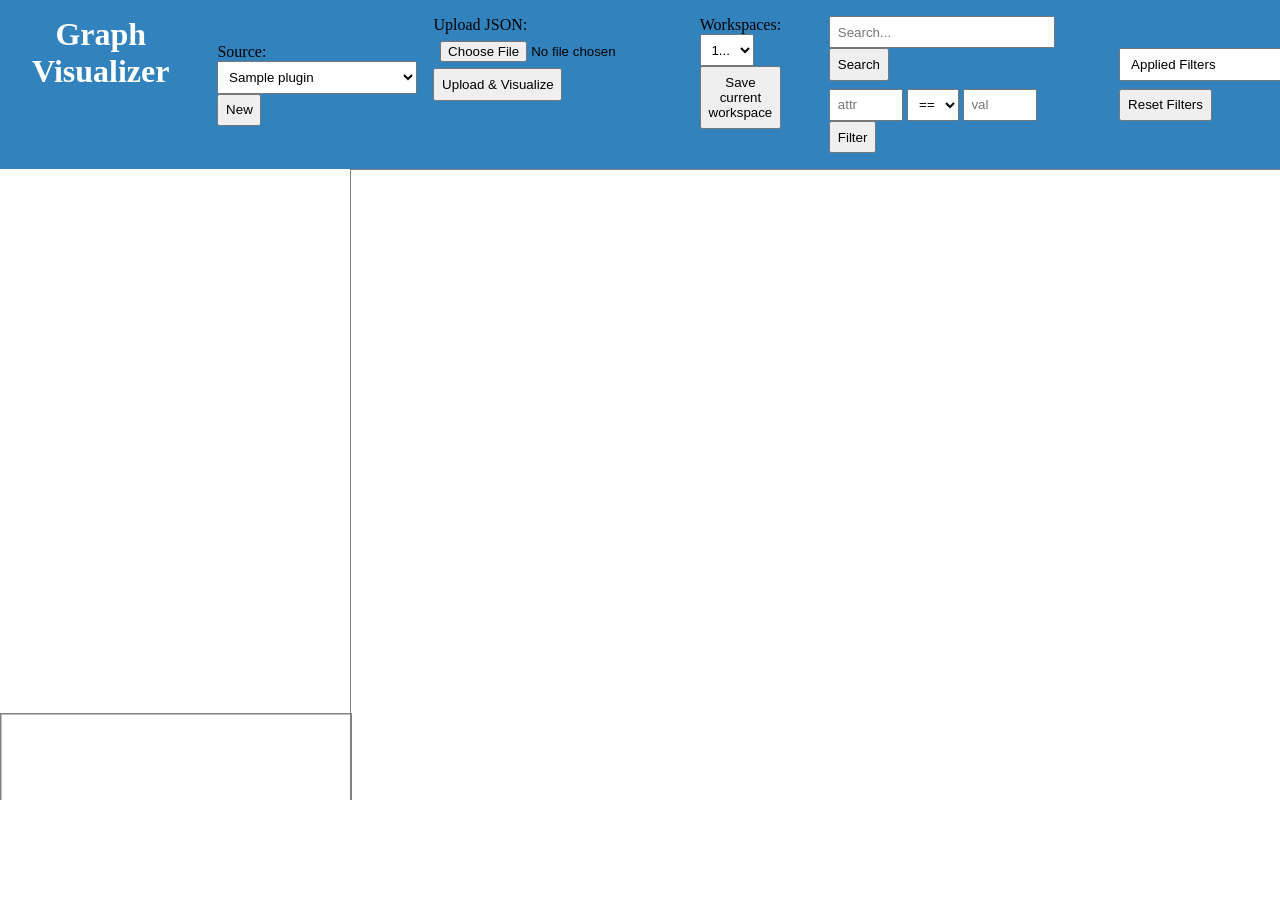
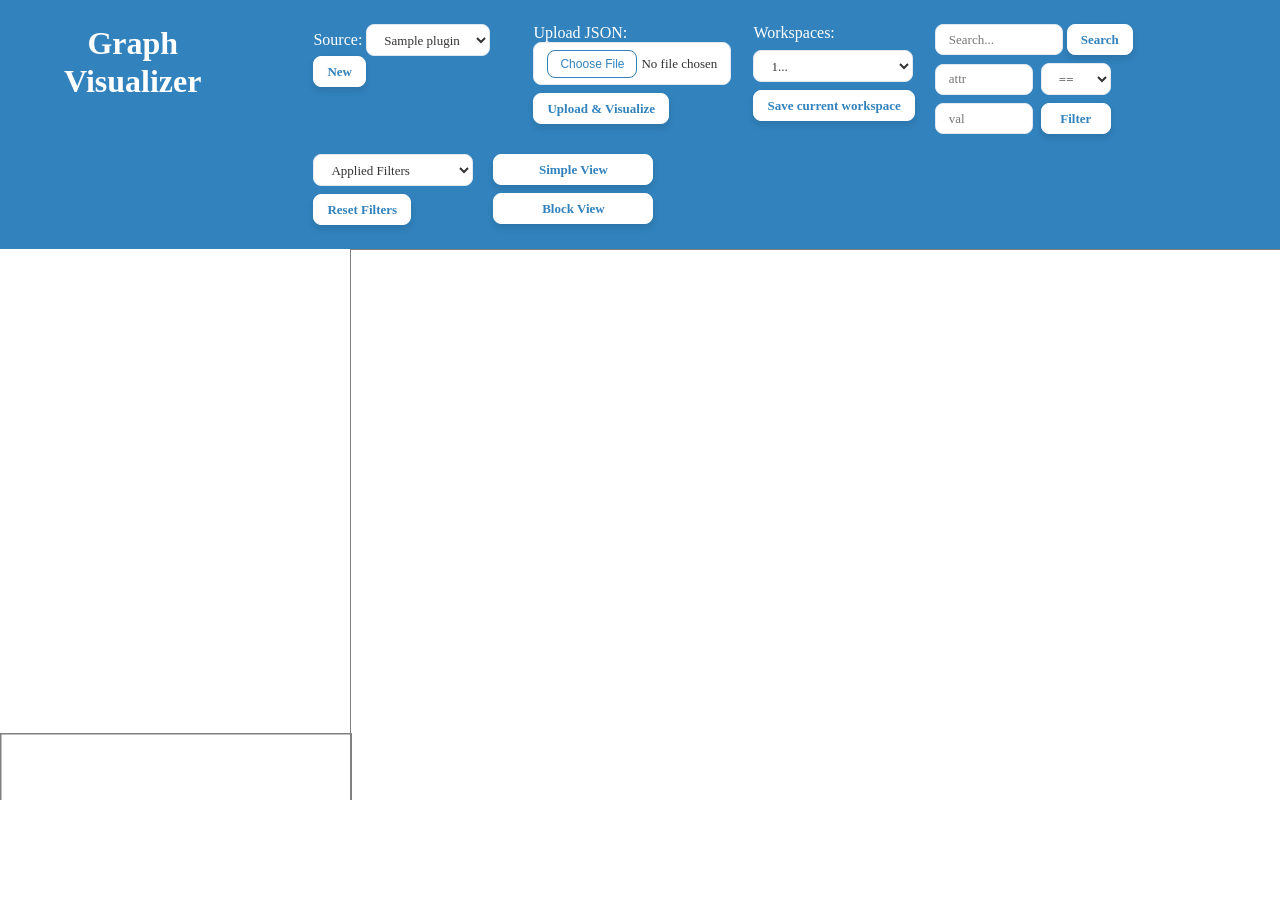
Before and after one commit to makandavid/sok-project-graph-visualizer, a Django app: template graph_explorer/graph_explorer/templates/index.html in a window 1280 px wide. Before the commit the page ends 800 px from the top, so only its background shows below. Run offline with Django 3.2, Linux system fonts and the light colour scheme; the template is opened without the code that fills it: most values are stand-ins (such as "Sample title", 1, 10 or a date in 2020); some libraries are stand-ins or nearby versions.

Commit message:
#15 integrate workspace UI components and refine styling

```diff
--- a/graph_explorer/graph_explorer/static/style.css
+++ b/graph_explorer/graph_explorer/static/style.css
@@ -7,55 +7,173 @@
 }
 
 h1 {
-    text-align: center;
-    color: white;
-    margin: 0;
-    margin-left: 1em;
-  }
+  text-align: center;
+  color: white;
+  margin: 0;
+  margin-left: 1em;
+  font-size: 2rem;
+  line-height: 1.2;
+  white-space: nowrap;
+}
 
 .header {
   background-color: #3182bd;
   display: flex;
   flex-direction: row;
-  justify-content: space-between;
-  padding-top: 1rem;
-  padding-bottom: 1rem;
+  align-items: flex-start;
+  padding: 1.5rem 2rem;
   width: 100%;
+  gap: 2rem;
 }
 
 .controls {
   display: flex;
   flex-direction: row;
+  align-items: flex-start;
+  flex-wrap: wrap;
+  gap: 1.25rem;
+  margin-left: 5rem;
 }
 
-button {
-  padding: 0.5em;
+
+.upload-controls,
+.workspace-controls,
+.source-controls,
+.view-buttons,
+.applied-filters {
+  display: flex;
+  flex-direction: column;
+  justify-content: flex-start;
+  gap: 0.5rem;
+  margin: 0;
+  min-width: 160px;
+  max-width: 200px;
+  flex: 0 0 auto;
 }
 
-input, select {
-  padding: 0.5em;
+.filter-controls {
+  display: flex;
+  flex-direction: column;
+  justify-content: flex-start;
+  gap: 0.5rem;
+  margin: 0;
+  min-width: 180px;
+  max-width: 220px;
+  flex: 0 0 auto;
 }
 
-.source-select {
-  width: 15em;
+button, input, select {
+  font-family: inherit;
+  font-size: 13px;
+  padding: 0.5em 1em;
+  border: 1px solid #ffffff;
+  border-radius: 8px;
+  transition: all 0.3s ease;
+  max-width: 100%;
 }
 
-.filter-controls, .source-controls, .view-buttons, .applied-filters {
-  display: flex;
-  flex-direction: column;
-  justify-content: center;
-  gap: 0.5rem;
-  margin-left: 3em;
-  margin-right: 1em;
+/* Buttons */
+button {
+  background-color: #ffffff;
+  color: #3182bd;
+  cursor: pointer;
+  font-weight: bold;
+  box-shadow: 0 4px 6px rgba(0, 0, 0, 0.1);
 }
 
-.node {cursor: pointer; color: #3182bd;}
-.selected {stroke: gray; stroke-width: 2px;}
-.link {fill: none; stroke: #9ecae1; stroke-width: 2px; color: black}
+button:hover {
+  background-color: #e2e8f0;
+  transform: translateY(-2px);
+  box-shadow: 0 6px 8px rgba(0, 0, 0, 0.15);
+}
 
+/* Input and select */
+input[type="text"], select {
+  background-color: #ffffff;
+  color: #333;
+  border: 1px solid #e2e8f0;
+  max-width: 160px;
+}
+
+input[type="file"] {
+  background-color: #ffffff;
+  color: #333;
+  border: 1px solid #e2e8f0;
+  max-width: 170px;
+}
+
+/* Focus */
+input[type="text"]:focus, select:focus {
+  outline: none;
+  border-color: #3182bd;
+  box-shadow: 0 0 0 3px rgba(49, 130, 189, 0.2);
+}
+
+/* File upload button */
+input[type="file"]::-webkit-file-upload-button {
+  background-color: #ffffff;
+  color: #3182bd;
+  border: 1px solid #3182bd;
+  border-radius: 8px;
+  padding: 0.5em 1em;
+  cursor: pointer;
+  transition: all 0.3s ease;
+  font-size: 12px;
+}
+
+input[type="file"]::-webkit-file-upload-button:hover {
+  background-color: #3182bd;
+  color: #ffffff;
+}
+.upload-controls input[type="file"] {
+  margin-bottom: 0.5rem;
+}
+
+
+.attribute-filter-form {
+  display: flex;
+  flex-wrap: wrap;
+  gap: 0.5em;
+  align-items: center;
+  max-width: 100%;
+}
+
+.attribute-filter-form input[name="attr"],
+.attribute-filter-form select[name="op"] {
+  width: calc(50% - 0.25em);
+  max-width: 70px;
+}
+
+.attribute-filter-form input[name="val"],
+.attribute-filter-form button[type="submit"] {
+  width: calc(50% - 0.25em);
+  max-width: 70px;
+}
+
+input[type="text"] {
+  max-width: none;
+}
+
+
+
+
+.filter-controls form input[type="text"] {
+  width: 100px;
+}
+
+.filter-controls form select {
+  width: 70px;
+}
+
+/* Label */
+label {
+  color: white;
+}
+
+/* Sidebar / Tree / View */
 .container {
   display: flex;
-  height: calc(100vh - 106px);
+  height: calc(100vh - 166px);
 }
 
 .sidebar {
@@ -89,3 +207,7 @@
   height: 100%;
   border: 1px solid gray;
 }
+
+.node {cursor: pointer; color: #3182bd;}
+.selected {stroke: gray; stroke-width: 2px;}
+.link {fill: none; stroke: #9ecae1; stroke-width: 2px; color: black}
--- a/graph_explorer/graph_explorer/templates/index.html
+++ b/graph_explorer/graph_explorer/templates/index.html
@@ -38,20 +38,18 @@
                     <button type="submit" id="upload-button">Upload & Visualize</button>
                 </form>
             </div>
-
             <div class="workspace-controls">
-                <label>Workspaces:
-                    <select id="workspace-select">
+                <label for="workspace-select">Workspaces:</label>
+                   <select id="workspace-select">
                         {% for ws_id in available_workspaces %}
                             <option value="{{ ws_id }}" {% if ws_id == current_workspace_id %}selected{% endif %}>
                                 {{ ws_id|slice:":8" }}...
                             </option>
                         {% endfor %}
                     </select>
-                </label>
-                <a href="{% url 'new_workspace' %}">
-                    <button>Save current workspace</button>
-                </a>
+                    <a href="{% url 'new_workspace' %}">
+                <button>Save current workspace</button>
+            </a>
             </div>
 
             <div class="filter-controls">
```
